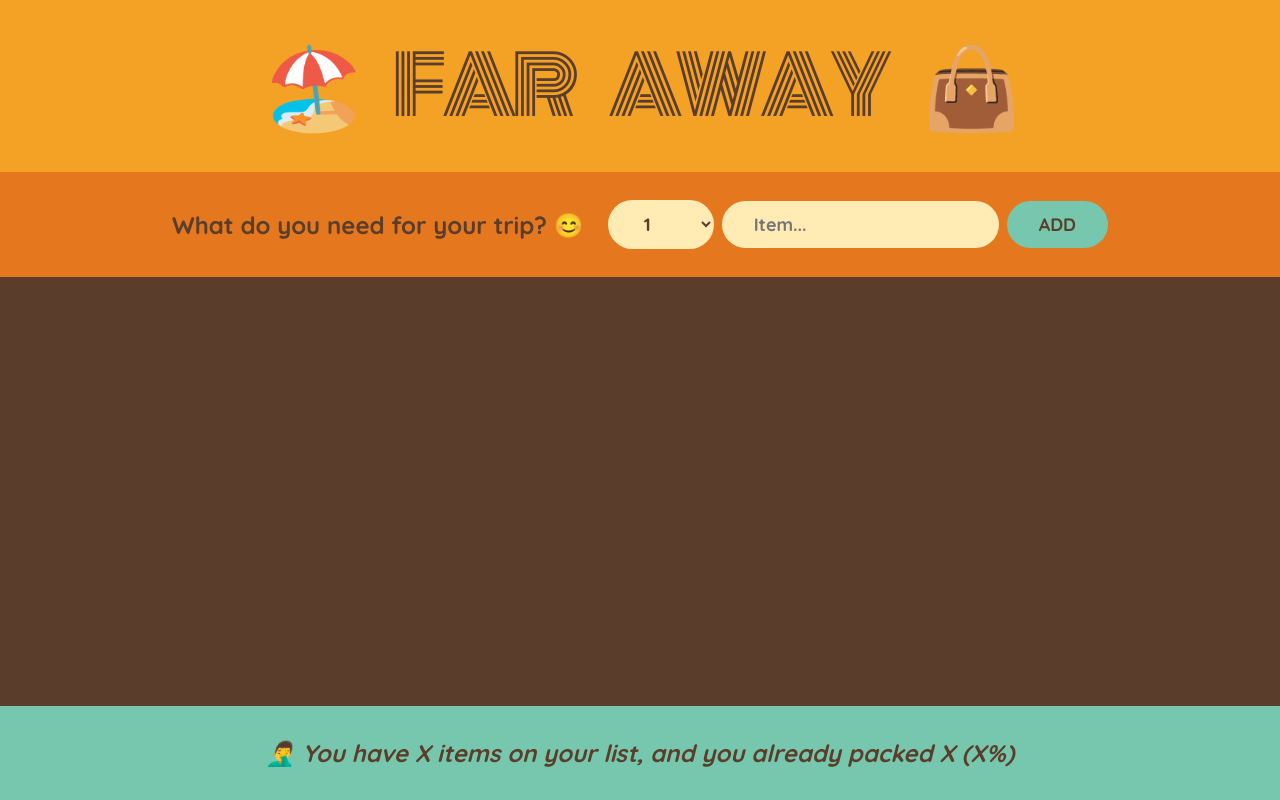
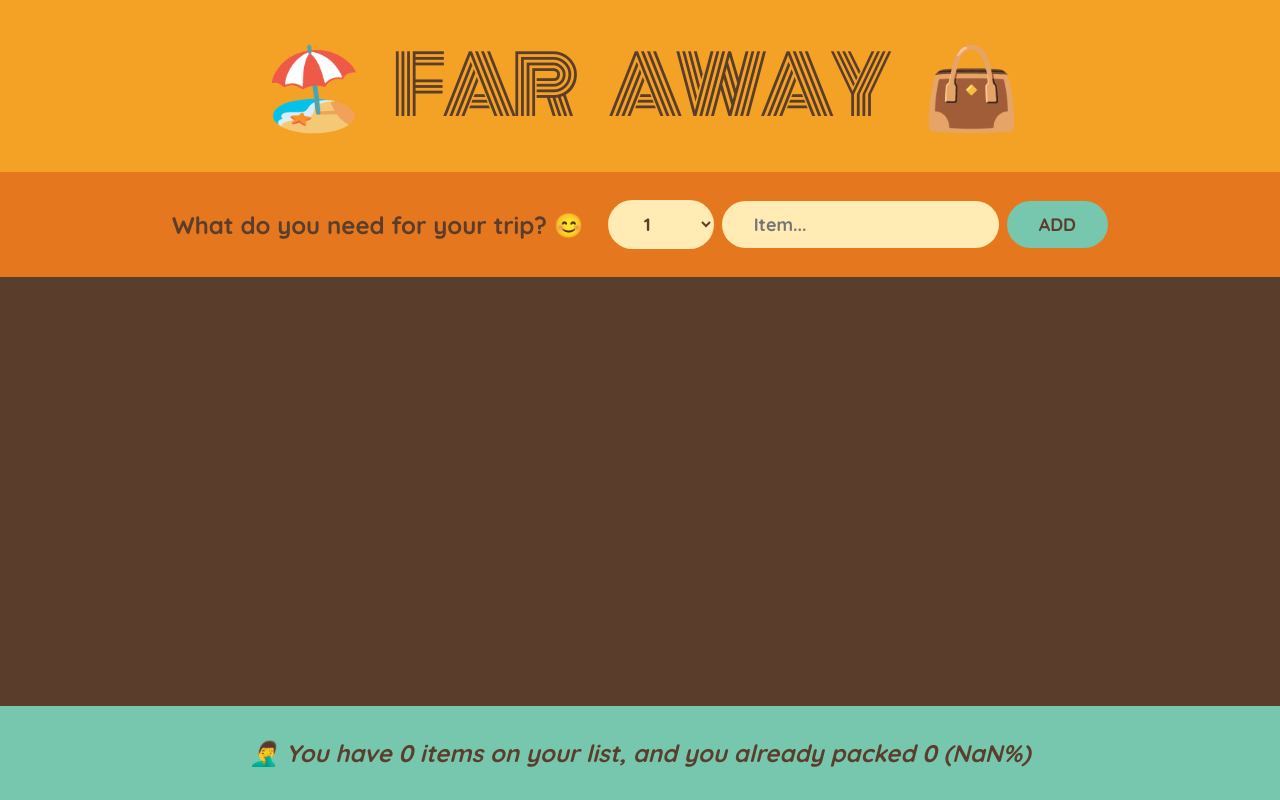
Before and after one commit to Qabas-al-ani/Far-away-list, a React (Create React App) app: page / in a window 1280 px wide. Built offline with nearby package versions, Linux system fonts and the light colour scheme.

Commit message:
added update the footere funcctionality, and commnets

```diff
--- a/src/App.js
+++ b/src/App.js
@@ -40,7 +40,7 @@ export default function App() {
         onToggleItem={handleToggleItem}
       />{" "}
       {/* Display list of packed items */}
-      <Stats /> {/* Display statistics (currently static) */}
+      <Stats items={items} /> {/* Display statistics (currently static) */}
     </div>
   );
 }
@@ -146,10 +146,18 @@ function Item({ item, onDeleteItem, onToggleItem }) {
 }
 
 // Component to show stats (currently static text)
-function Stats() {
+function Stats({ items }) {
+  const numItems = items.length;
+  const numPacked = items.filter(item => item.packed).length;
+
+  const percentage = Math.round((numPacked / numItems) * 100);
+
   return (
     <footer className="stats">
-      <em>🤦‍♂️ You have X items on your list, and you already packed X (X%)</em>
+      <em>
+        🤦‍♂️ You have {numItems} items on your list, and you already packed{" "}
+        {numPacked} ({percentage}%)
+      </em>
     </footer>
   );
 }
```
